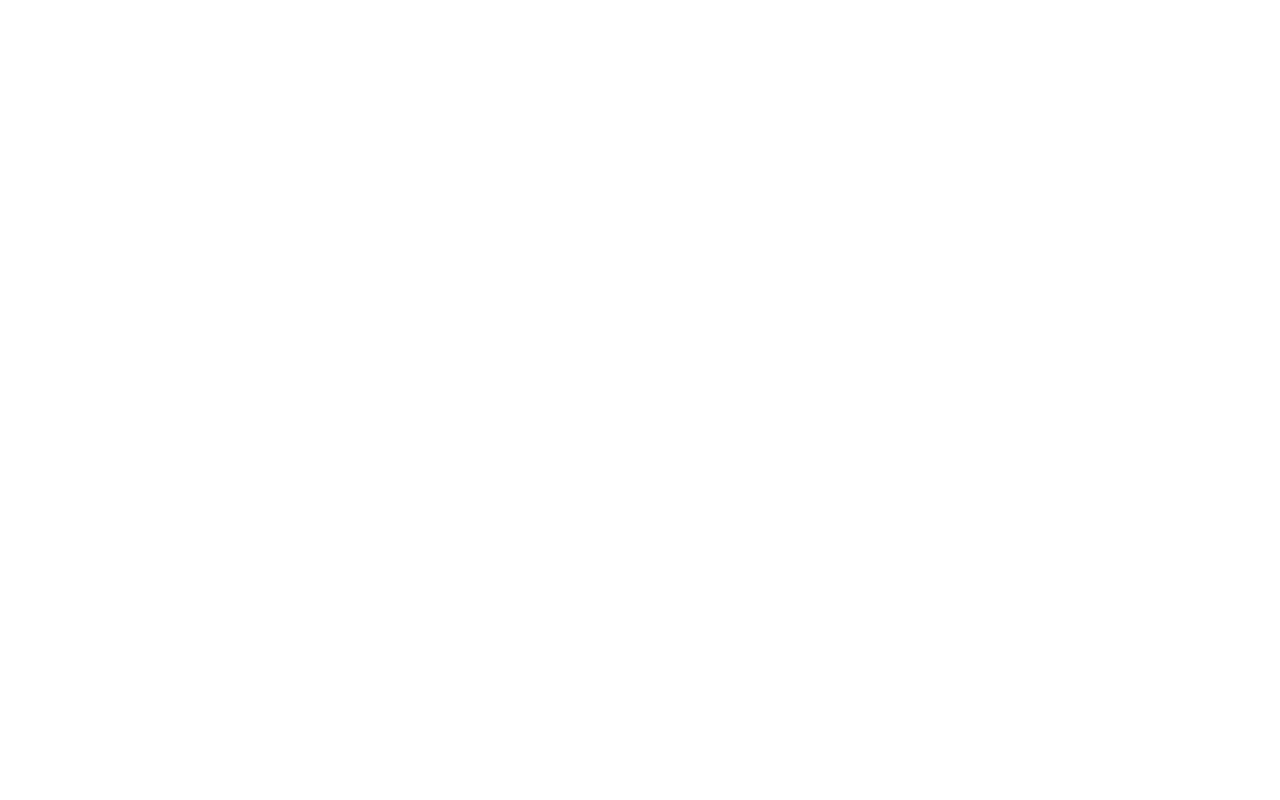
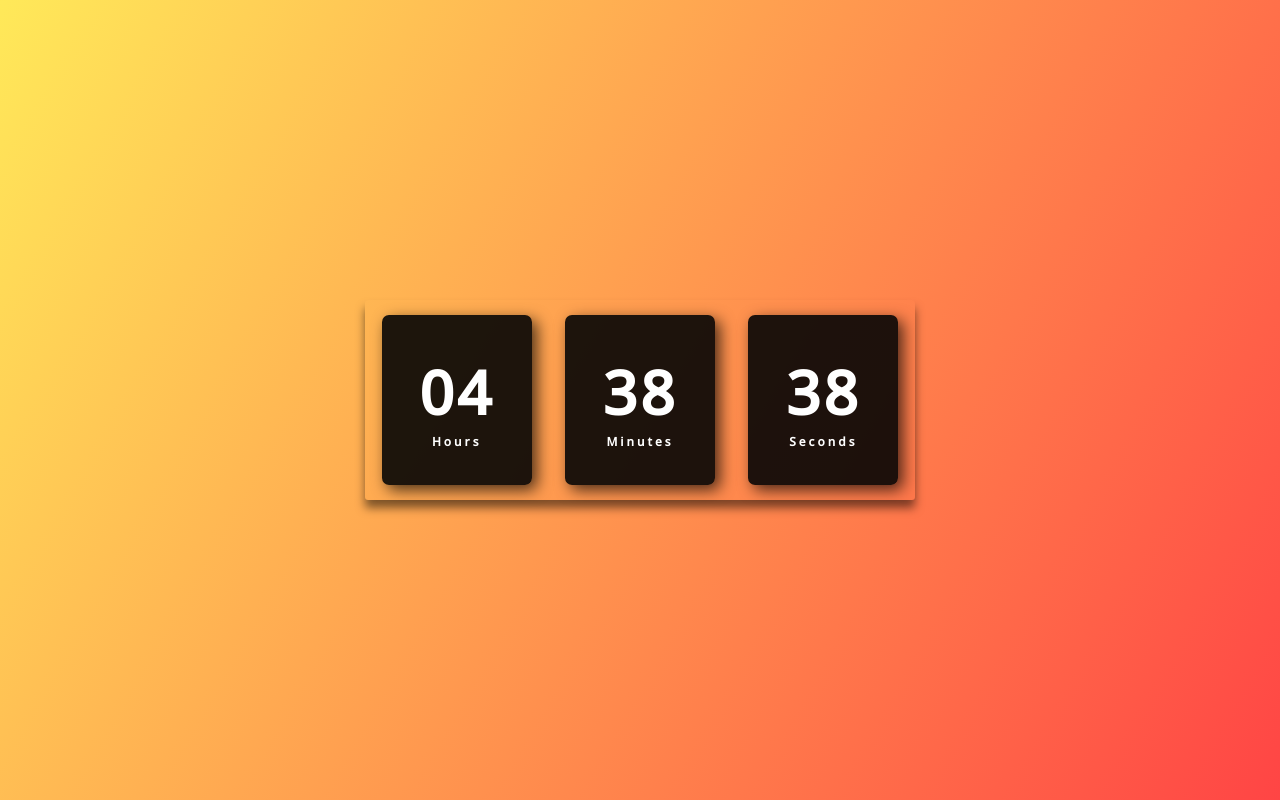
Before and after one commit to gabriel3784/Clock, a plain HTML site: page index.html in a window 1280 px wide. Drawn offline with nearby package versions, Linux system fonts and the light colour scheme.

Commit message:
finalizado projeto

```diff
--- a/assets/Javascript/config.js
+++ b/assets/Javascript/config.js
@@ -0,0 +1,24 @@
+const hours = document.getElementById("hours");
+const minutes = document.getElementById('minutes');
+const seconds = document.getElementById('seconds');
+
+const clock = setInterval(function time() {
+
+    let dateToday = new Date();
+
+    let hrs = dateToday.getHours();
+    let min = dateToday.getMinutes();
+    let sec = dateToday.getSeconds();
+
+    if(hrs < 10) hrs = '0' + hrs;
+
+    if(min < 10) min = '0' + min;
+
+    if(sec < 10) sec = '0' + sec;
+
+    hours.textContent = hrs;
+    minutes.textContent = min;
+    seconds.textContent = sec;
+
+
+})
--- a/assets/css3/style.css
+++ b/assets/css3/style.css
@@ -0,0 +1,55 @@
+@import url('https://fonts.googleapis.com/css2?family=Open+Sans:wght@300;400;500&display=swap');
+
+* {
+    margin: 0;
+    padding: 0;
+    box-sizing: border-box;
+    font-family: 'Open Sans', sans-serif;
+
+}
+
+body {
+    height: 100vh;
+    background: linear-gradient(120deg, #ffe53bd8, #ff2525da);
+    display: flex;
+    align-items: center;
+    justify-content: center;
+
+}
+
+div.clock-container {
+    display: flex;
+    align-items: center;
+    justify-content: space-around;
+    height: 200px;
+    width: 550px;
+    background: transparent;
+    border-radius: 3px;
+    box-shadow: 0px 8px 10px rgba(0, 0, 0, .5);
+
+}
+
+.clock-container div {
+    height: 170px;
+    width: 150px;
+    display: flex;
+    flex-direction: column;
+    align-items: center;
+    justify-content: center;
+    color: #fff;
+    background: rgba(5, 5, 5, .9);
+    box-shadow: 5px 5px 15px rgba(0, 0, 0, .7);
+    border-radius: 7px;
+    letter-spacing: 3px;
+
+}
+
+.clock-container span {
+    font-weight: bolder;
+    font-size: 60px;
+
+}
+
+.clock-container span.time {
+    font-size: 12px;
+}
--- a/index.html
+++ b/index.html
@@ -8,7 +8,23 @@
     <title>Clock</title>
 </head>
 <body>
+    <div class="clock-container">
+        <div>
+            <span id="hours">00</span>
+            <span class="time">Hours</span>
+        </div>
 
+        <div>
+            <span id="minutes">00</span>
+            <span class="time">Minutes</span>
+        </div>
+
+        <div>
+            <span id="seconds">00</span>
+            <span class="time">Seconds</span>
+        </div>
+
+    </div>
 
     <script src="assets/Javascript/config.js"></script>
 </body>
```
